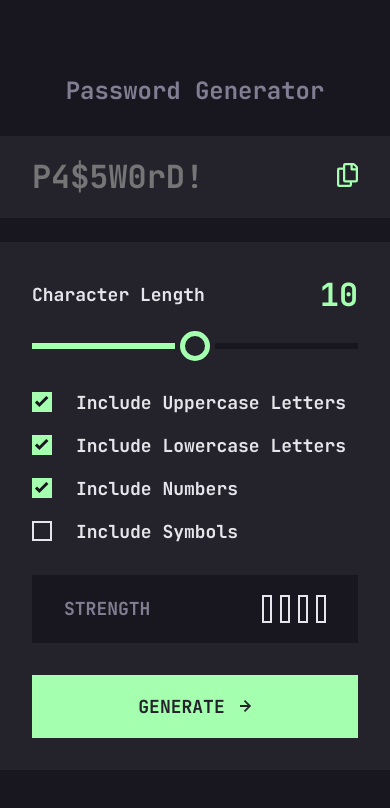
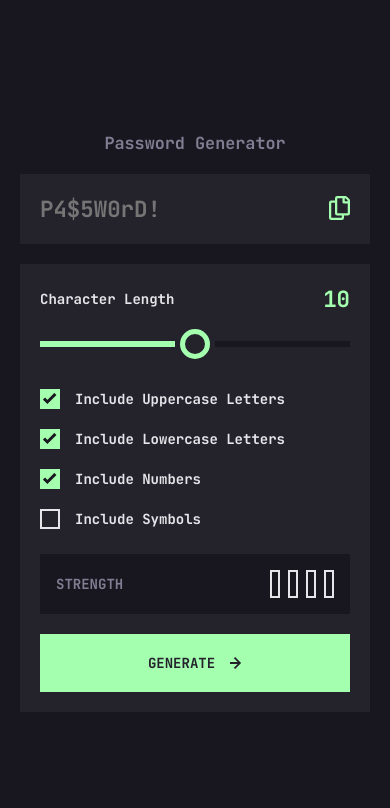
Before and after one commit to towkir/password-generator, a React (Vite) app: page / in a window 390 px wide. Shown: the top 808 px of the page. Built offline with nearby package versions, Linux system fonts and the light colour scheme.

Commit message:
applied responsive styles

```diff
--- a/src/App.css
+++ b/src/App.css
@@ -5,3 +5,9 @@ div.app h1 {
   margin-top: 0;
   margin-bottom: 30px;
 }
+
+@media screen and (max-width: 570px) {
+  div.app h1 {
+    margin-bottom: 20px;
+  }
+}
--- a/src/components/PasswordCopier/index.css
+++ b/src/components/PasswordCopier/index.css
@@ -23,3 +23,10 @@
   padding: 0;
   cursor: pointer;
 }
+
+@media screen and (max-width: 570px) {
+  .password-copier {
+    padding: 20px;
+    margin-bottom: 20px;
+  }
+}
--- a/src/components/PasswordGenerator/index.css
+++ b/src/components/PasswordGenerator/index.css
@@ -134,3 +134,17 @@
 .big-button img.icon {
   margin-left: 15px;
 }
+
+@media screen and (max-width: 570px) {
+  .password-generator {
+    padding: 20px;
+  }
+
+  .character-inclusion-control-wrapper {
+    margin-bottom: 25px;
+  }
+
+  .character-inclusion-control-wrapper label span.check-icon {
+    margin-right: 15px;
+  }
+}
--- a/src/components/StrengthIndicator/index.css
+++ b/src/components/StrengthIndicator/index.css
@@ -63,3 +63,10 @@
 .strength-indicator .strength .indicator.strong span.filled {
   background-color: var(--neon-green);
 }
+
+@media screen and (max-width: 570px) {
+  .strength-indicator {
+    padding: 16px;
+    margin-bottom: 20px;
+  }
+}
--- a/src/index.css
+++ b/src/index.css
@@ -36,4 +36,13 @@ body {
 div#root {
   width: 100%;
   max-width: 540px;
+  margin: 20px;
 }
+
+@media screen and (max-width: 768px) {
+  :root {
+    font-size: 14px;
+    --large: 1.6rem;
+    --medium: 1.2rem;
+  }
+}
```
